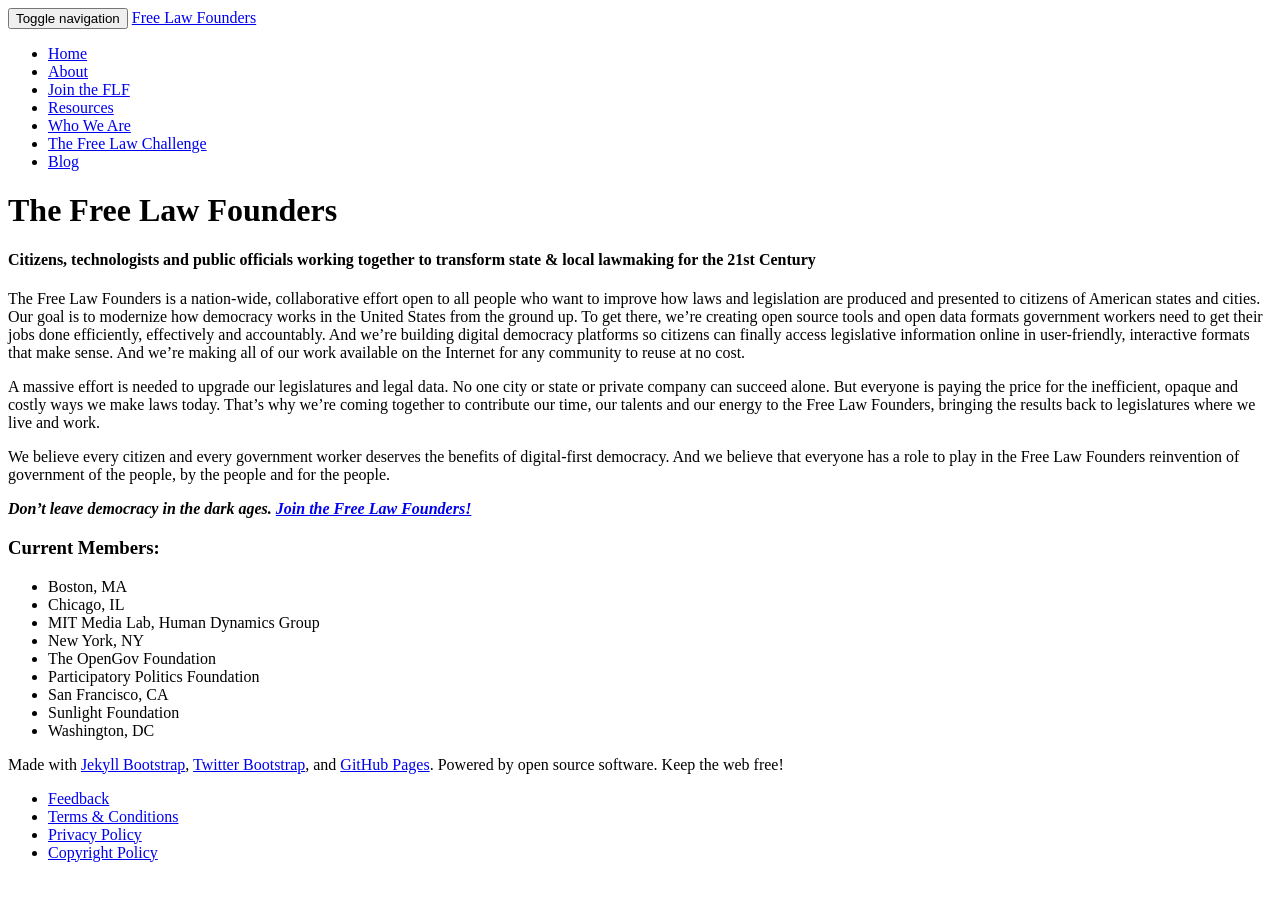
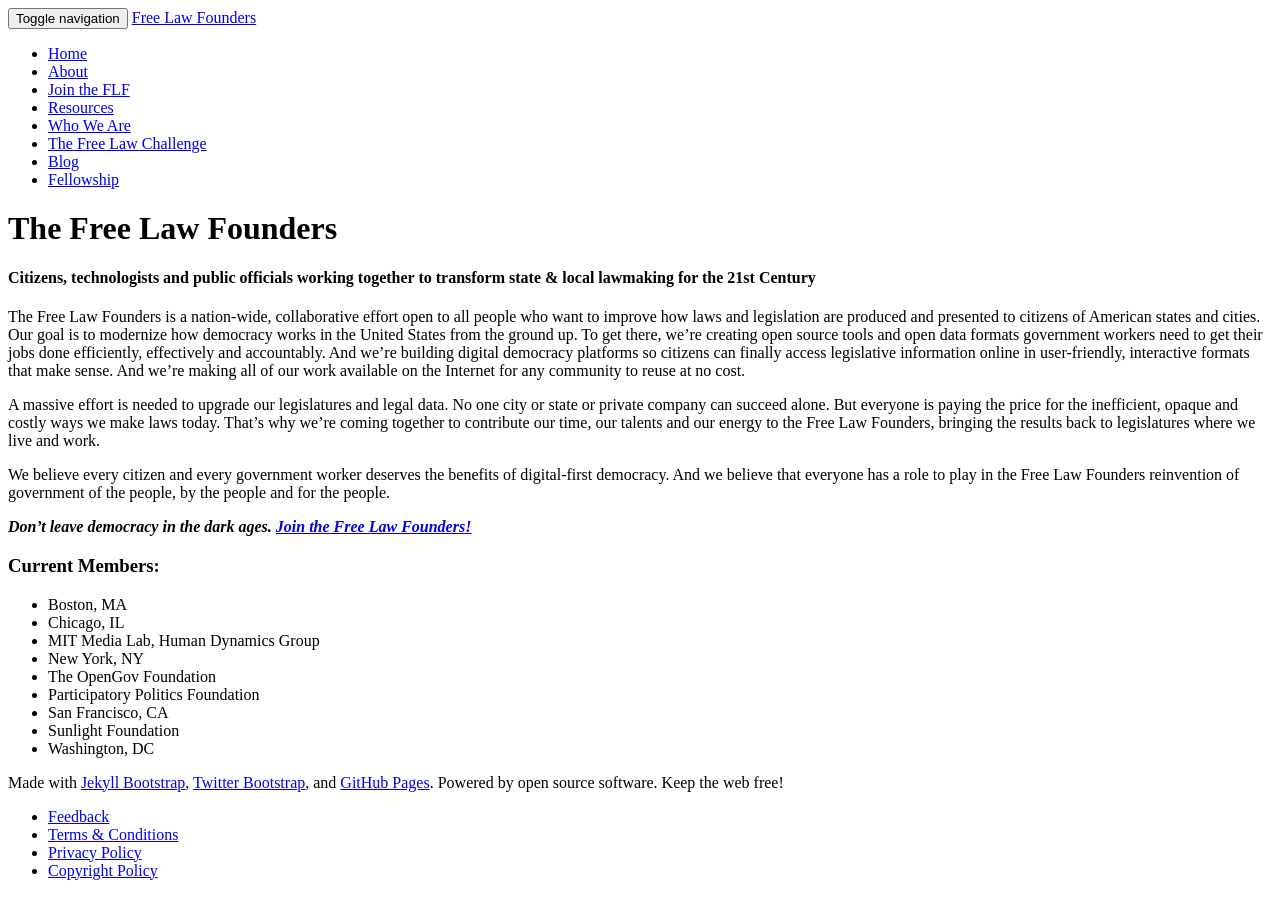
Before and after one commit to opengovfoundation/free-law-founders-site, a Jekyll site: the page built from index.md, in a window 1280 px wide. Built offline with Jekyll 4.4.1, drawn with Linux system fonts in a browser that asks for light colours; nearby versions of some CDN libraries.

Commit message:
Update _config.yml

```diff
--- a/_config.yml
+++ b/_config.yml
@@ -35,6 +35,10 @@ topbar:
     url: '/blog/'
     title : 'Blog'
 
+  -
+
+    url : '/fellowship/'
+    title : 'Fellowship'
 
 # Themes are encouraged to use these universal variables
 # so be sure to set them if your theme uses them.
```
